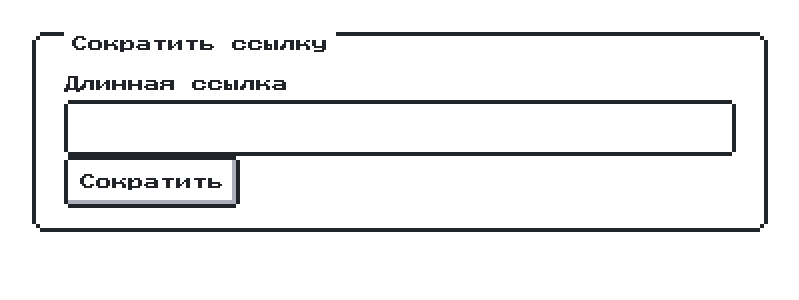
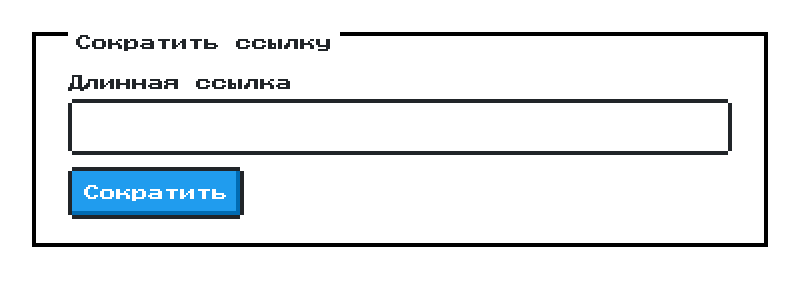
Before and after one commit to deadinsidecoder/LS, a FastAPI app: page / in a window 1280 px wide. Shown: the top 300 px of the page, without its empty margins (240-1039 px from the left). Run offline with FastAPI, Linux system fonts and the light colour scheme.

Commit message:
feat: add style classes for action buttons

```diff
--- a/templates/components/form.html
+++ b/templates/components/form.html
@@ -1,8 +1,8 @@
-<form class="nes-container with-title is-rounded" hx-post="/htmx/urls" hx-target="#result-container" hx-swap="innerHTML">
+<form class="nes-container with-title" hx-post="/htmx/urls" hx-target="#result-container" hx-swap="innerHTML">
     <p class="title">Сократить ссылку</p>
     <div class="nes-field">
         <label for="long-url">Длинная ссылка</label>
         <input id="long-url" class="nes-input" name="long">
-        <button type="submit" class="nes-btn">Сократить</button>
+        <button type="submit" class="nes-btn is-primary" style="margin-top: 1rem;">Сократить</button>
     </div>
 </form>
--- a/templates/components/result.html
+++ b/templates/components/result.html
@@ -1,6 +1,6 @@
-<div class="nes-container with-title is-rounded">
+<div class="nes-container with-title">
     <p class="title nes-text">Короткая ссылка</p>
     <input type="text" id="short-url" class="nes-input" readonly value="{{ short }}">
-    <a class="nes-btn" href="{{ short }}">Перейти</a>
-    <button class="nes-btn" onclick="navigator.clipboard.writeText('{{ short }}');">Копировать</button>
+    <a class="nes-btn is-primary" style="margin-top: 1rem;" href="{{ short }}">Перейти</a>
+    <button class="nes-btn is-success" style="margin-top: 1rem;" onclick="navigator.clipboard.writeText('{{ short }}');">Копировать</button>
 </div>
```
